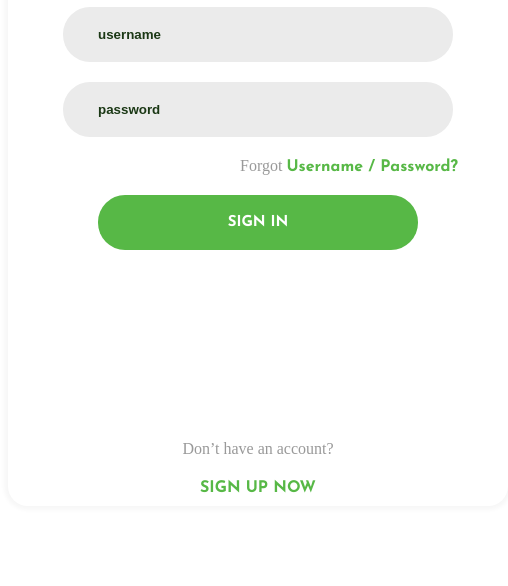
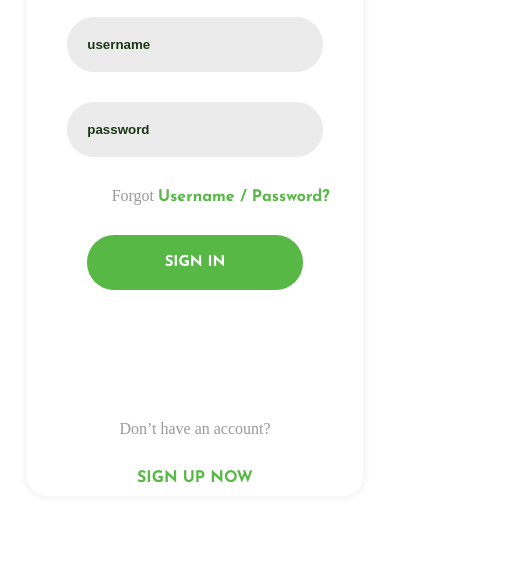
Before and after one commit to duoctvd/duoctv-css, a plain HTML site: page login_ver1/index.html in a window 390 px wide. Shown: the part 258-844 px from the top of the page, 508 px wide, since content can reach past the window. Drawn offline with Linux system fonts and the light colour scheme.

Commit message:
finsih login version 1

```diff
--- a/login_ver1/index.html
+++ b/login_ver1/index.html
@@ -4,6 +4,7 @@
 <head>
 	<title>This login ver1</title>
 	<link rel="stylesheet" type="text/css" href=style.css>
+	<meta name="viewport" content="width=device-width, initial-scale=1.0">
 </head>
 <body>
 	<div class="main">
--- a/login_ver1/style.css
+++ b/login_ver1/style.css
@@ -1,3 +1,10 @@
+:root {
+	--green: #57b846;
+	--white: #fff;
+	--gray: #ebebeb;
+	--deep-green: #1b3815;
+}
+
 .main{
 		width: 100%;
 		padding-top: 120px;
@@ -6,7 +13,6 @@
 
 .container {
 	/*border: 1px solid red;*/
-	/*width: 30%;*/
 	width: 500px;
 	text-align: center;
 	margin: auto;
@@ -27,14 +33,14 @@ form {
 
 
 .container ._heading {
-	background-color: #57b846;
+	background-color: var(--green);
 	line-height: 125px;
 	text-align: center;
 }
 
 .container ._heading span, button {
 	vertical-align: middle;
-    color: #fff;
+    color: var(--white);
     font-size: 30px;
     font-family: "JosefinSans-Bold";
 }
@@ -47,7 +53,7 @@ form {
 div input, button {
 	height: 55px;
 	border-radius: 27px;
-	background-color: #ebebeb;
+	background-color: var(--gray);
 	border: none;
 	padding: 0 35px;
 	width: 80%;
@@ -56,19 +62,19 @@ div input, button {
 }
 
 button {
-	background-color: #57b846;
+	background-color: var(--green);
 	font-size: 15px;
 	transition: 0.5s;
 }
 
 button:hover {
-	background: #1b3815;
+	background: var(--deep-green);
 	cursor: pointer;
 }
 
 
 ::placeholder {
-  color: #1b3815;
+  color: var(--deep-green);
   font-weight: bolder;
 }
 
@@ -87,7 +93,7 @@ button:hover {
 }
 
 ._green-color {
-	color: #57b846;
+	color: var(--green);
 	font-weight: bolder;
 	font-family: "JosefinSans-Bold";
 }
@@ -99,7 +105,48 @@ input:focus {
 }
 
 
-
 a {
 	text-decoration: none;
 }
+
+/*reposive */
+/* Extra small devices (phones, 600px and down) */
+@media only screen and (max-width: 600px) {
+	.container {
+		/*border: 1px solid red;*/
+		/*width: 30%;*/
+		width: 90%;
+	}
+
+	.container .item {
+		padding-top: 20px;
+
+	}
+
+	div input, button {
+		padding: 0 20px;
+	}
+
+	.sign-up-area {
+		padding-top: 100px;
+	}
+}
+
+/* Small devices (portrait tablets and large phones, 600px and up) */
+@media only screen and (min-width: 600px) {
+/*tôi thấy nó ok nên k biết nên làm gì k?*/
+}
+/* Medium devices (landscape tablets, 768px and up) */
+@media only screen and (min-width: 768px) {
+/*tôi thấy nó ok nên k biết nên làm gì k?*/
+}
+
+/* Large devices (laptops/desktops, 992px and up) */
+@media only screen and (min-width: 992px) {
+	/*tôi thấy nó ok nên k biết nên làm gì k?*/
+}
+
+/* Extra large devices (large laptops and desktops, 1200px and up) */
+@media only screen and (min-width: 1200px) {
+/*tôi thấy nó ok nên k biết nên làm gì k?*/
+}
```
